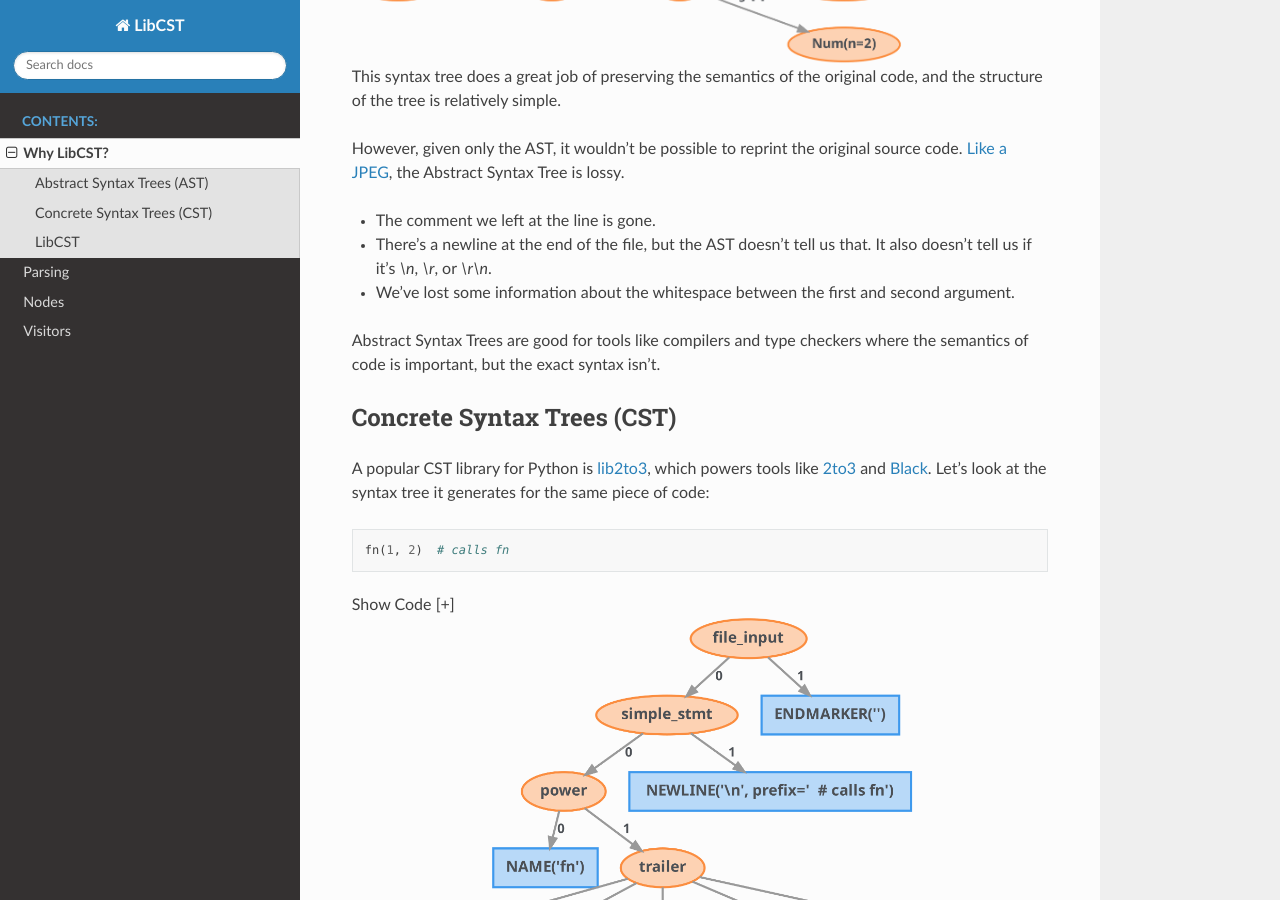
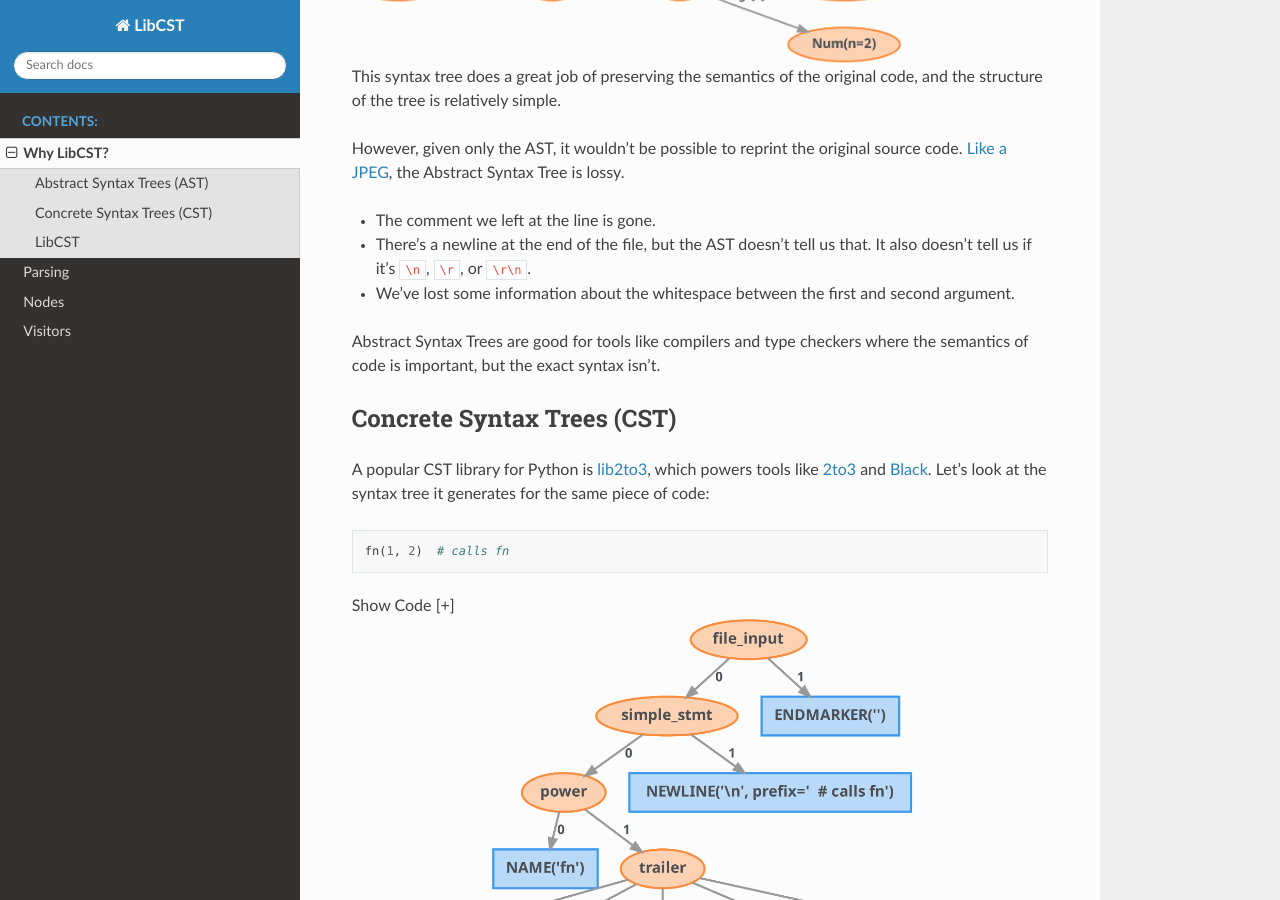
Before and after one commit to Instagram/LibCST, a Sphinx documentation site: the page built from docs/source/why_libcst.rst, in a window 1280 px wide and 900 px high, scrolled down 807 px. Built offline with Sphinx 7.4.7 and the Read the Docs theme 2.0.0, drawn with Linux system fonts in a browser that asks for light colours.

Commit message:
[document] formatting why_libcst

```diff
--- a/docs/source/why_libcst.rst
+++ b/docs/source/why_libcst.rst
@@ -11,9 +11,7 @@
 Abstract Syntax Trees (AST)
 ===========================
 
-Let's look at Python's AST for the following code snippet:
-
-.. code-block:: python
+Let's look at Python's AST for the following code snippet::
 
     fn(1, 2)  # calls fn
 
@@ -73,7 +71,7 @@
 However, given only the AST, it wouldn't be possible to reprint the original source code. `Like a JPEG <https://www.youtube.com/watch?v=j5nZhf8SjXw>`_, the Abstract Syntax Tree is lossy.
 
 - The comment we left at the line is gone.
-- There's a newline at the end of the file, but the AST doesn't tell us that. It also doesn't tell us if it's `\\n`, `\\r`, or `\\r\\n`.
+- There's a newline at the end of the file, but the AST doesn't tell us that. It also doesn't tell us if it's ``\n``, ``\r``, or ``\r\n``.
 - We've lost some information about the whitespace between the first and second argument.
 
 Abstract Syntax Trees are good for tools like compilers and type checkers where the semantics of code is important, but the exact syntax isn't.
@@ -82,9 +80,7 @@
 Concrete Syntax Trees (CST)
 ===========================
 
-A popular CST library for Python is `lib2to3 <https://github.com/python/cpython/tree/master/Lib/lib2to3>`_, which powers tools like `2to3 <https://docs.python.org/3/library/2to3.html>`_ and `Black <https://github.com/ambv/black>`_. Let's look at the syntax tree it generates for the same piece of code:
-
-.. code-block:: python
+A popular CST library for Python is `lib2to3 <https://github.com/python/cpython/tree/master/Lib/lib2to3>`_, which powers tools like `2to3 <https://docs.python.org/3/library/2to3.html>`_ and `Black <https://github.com/ambv/black>`_. Let's look at the syntax tree it generates for the same piece of code::
 
     fn(1, 2)  # calls fn
 
```
